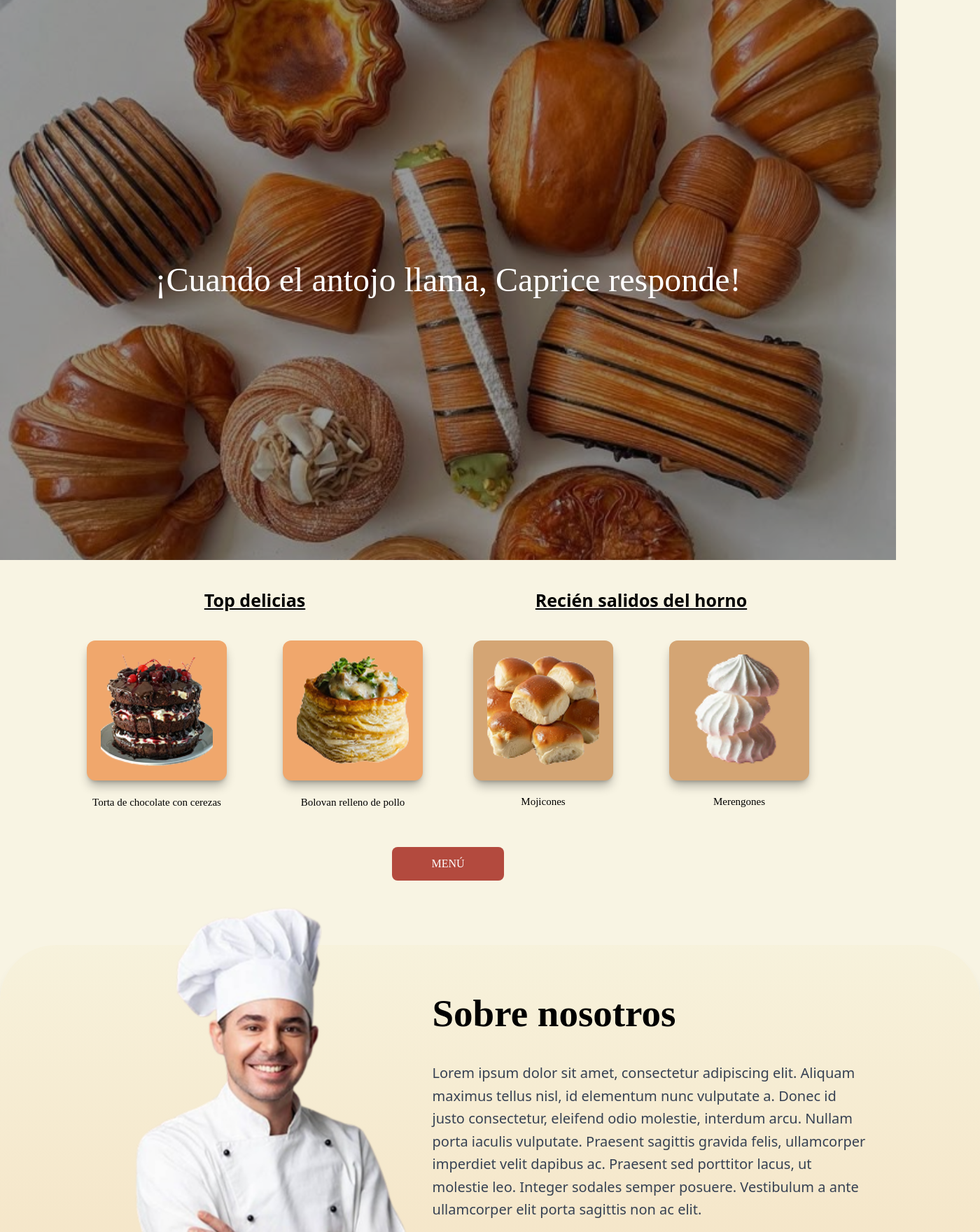
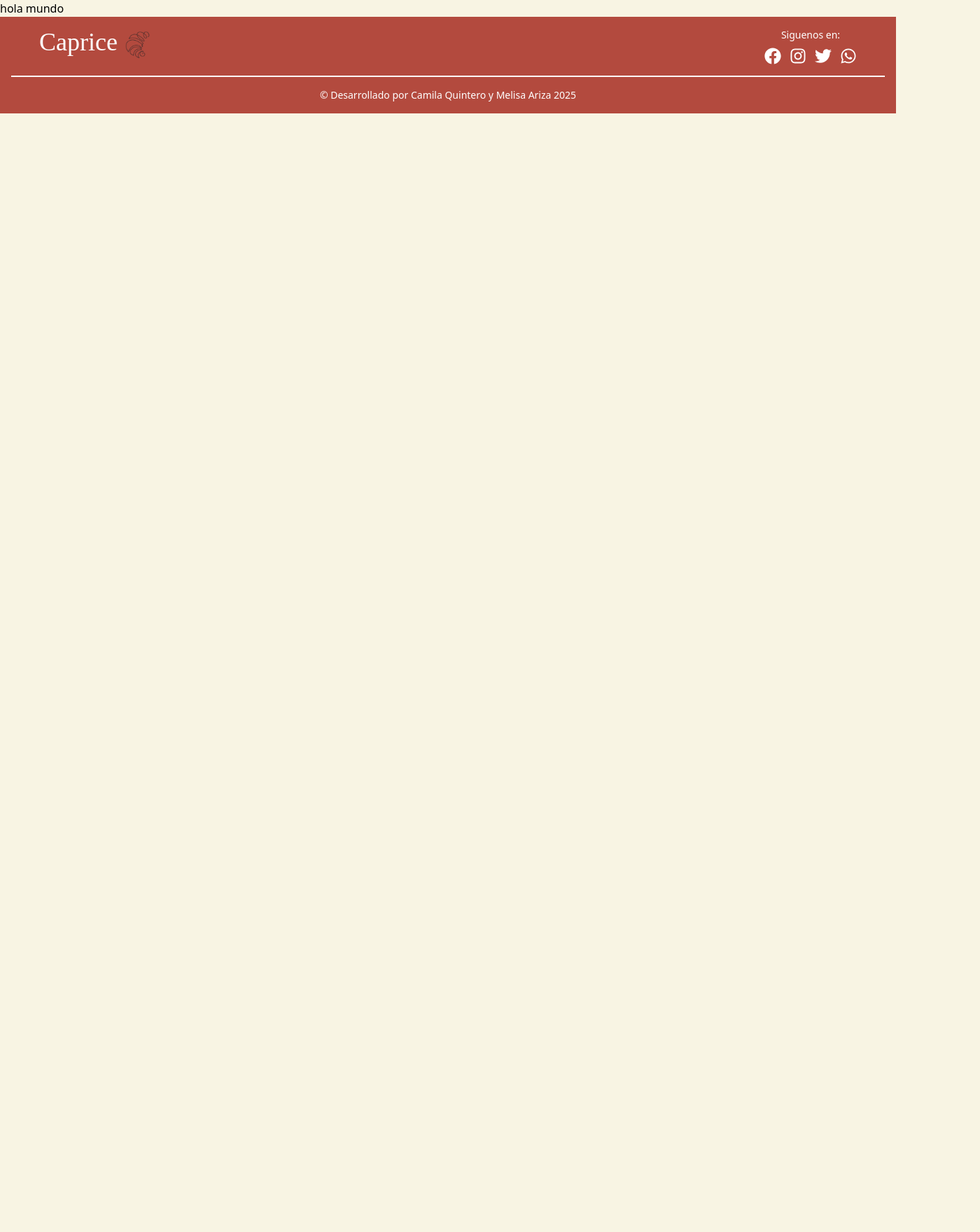
Before and after one commit to capricebakery/Caprice, a React (Vite) app: page /desayunos in a window 1280 px wide. Shown: the top 1760 px of the page at 70% size, 1400 px wide, since content can reach past the window. After the commit the page ends 800 px from the top, so only its background shows below. Built offline with nearby package versions, Linux system fonts and the light colour scheme.

Commit message:
Segunda actualizacion de codigo pages

```diff
--- a/src/App.jsx
+++ b/src/App.jsx
@@ -1,12 +1,7 @@
 import { BrowserRouter} from "react-router-dom";
-import Banner from "./components/Banner/Banner.jsx";
 import Header from "./components/Header/Header.jsx";
 import Footer from "./components/Footer/Footer.jsx";
-import Menu from "./components/Menu/Menu.jsx";
-import Secciones from "./components/Secciones/Secciones.jsx"
 import AppRoutes from "./routes.jsx"
-import SobreNosotros from "./components/SobreNosotros/SobreNosotros.jsx";
-import Pedidos from "./components/Pedidos/Pedidos.jsx";
 
 export default function App() {
   return (
@@ -14,11 +9,6 @@ export default function App() {
       <div>
         <Header/>
         <main>
-          <Banner/>
-          <Secciones/>
-          <Menu/>
-          <SobreNosotros/>
-          <Pedidos/>
           <AppRoutes/>
         </main>
         <Footer/>
--- a/src/pages/Desayunos.jsx
+++ b/src/pages/Desayunos.jsx
@@ -1,5 +1,7 @@
 const Desayunos = () => {
-
+    return(
+        <h1>hola mundo</h1>
+    )
 }
 
 export default Desayunos;
--- a/src/pages/Home.jsx
+++ b/src/pages/Home.jsx
@@ -1,4 +1,19 @@
+import Banner from "../components/Banner/Banner.jsx";
+import Menu from "../components/Menu/Menu.jsx";
+import Secciones from "../components/Secciones/Secciones.jsx"
+import SobreNosotros from "../components/SobreNosotros/SobreNosotros.jsx";
+import Pedidos from "../components/Pedidos/Pedidos.jsx";
+
 const Home = () => {
+    return (
+        <div>
+            <Banner/>
+            <Secciones/>
+            <Menu/>
+            <SobreNosotros/>
+            <Pedidos/>
+        </div>
+    )
 
 }
 
```
